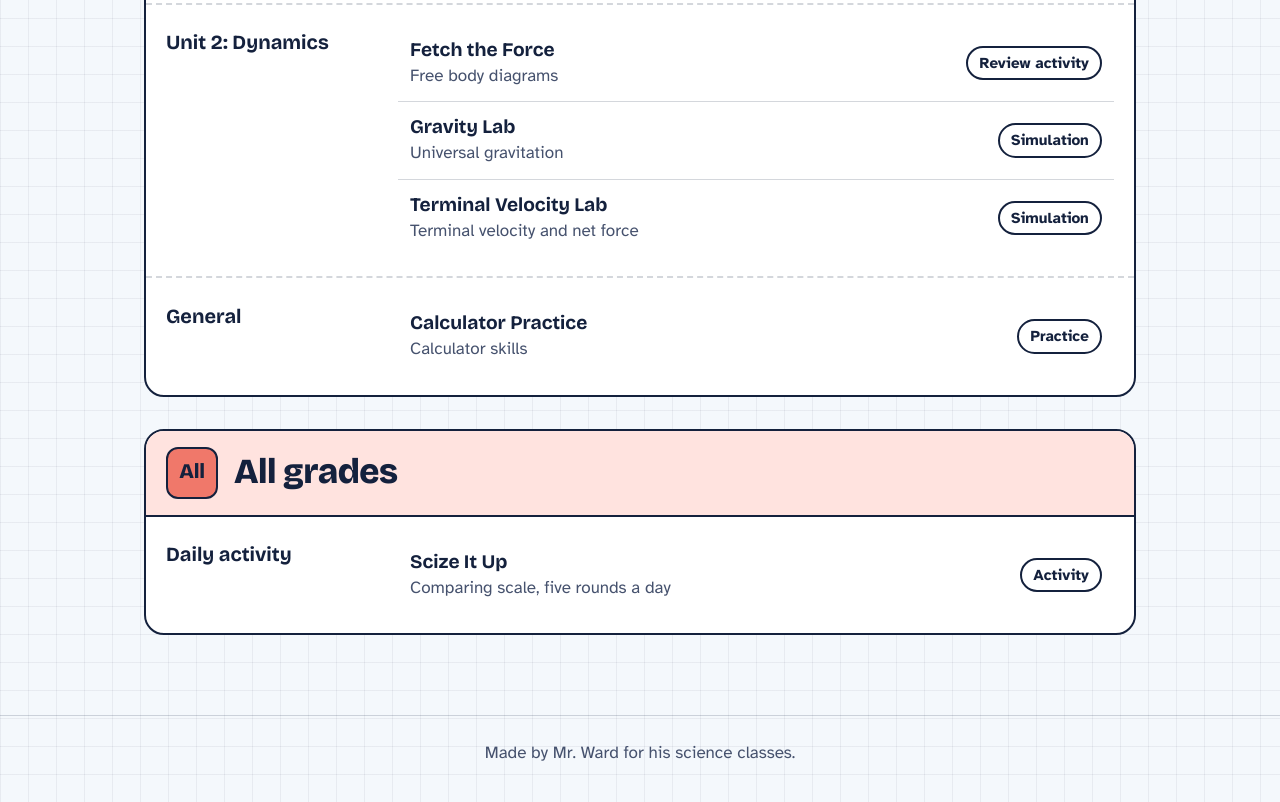
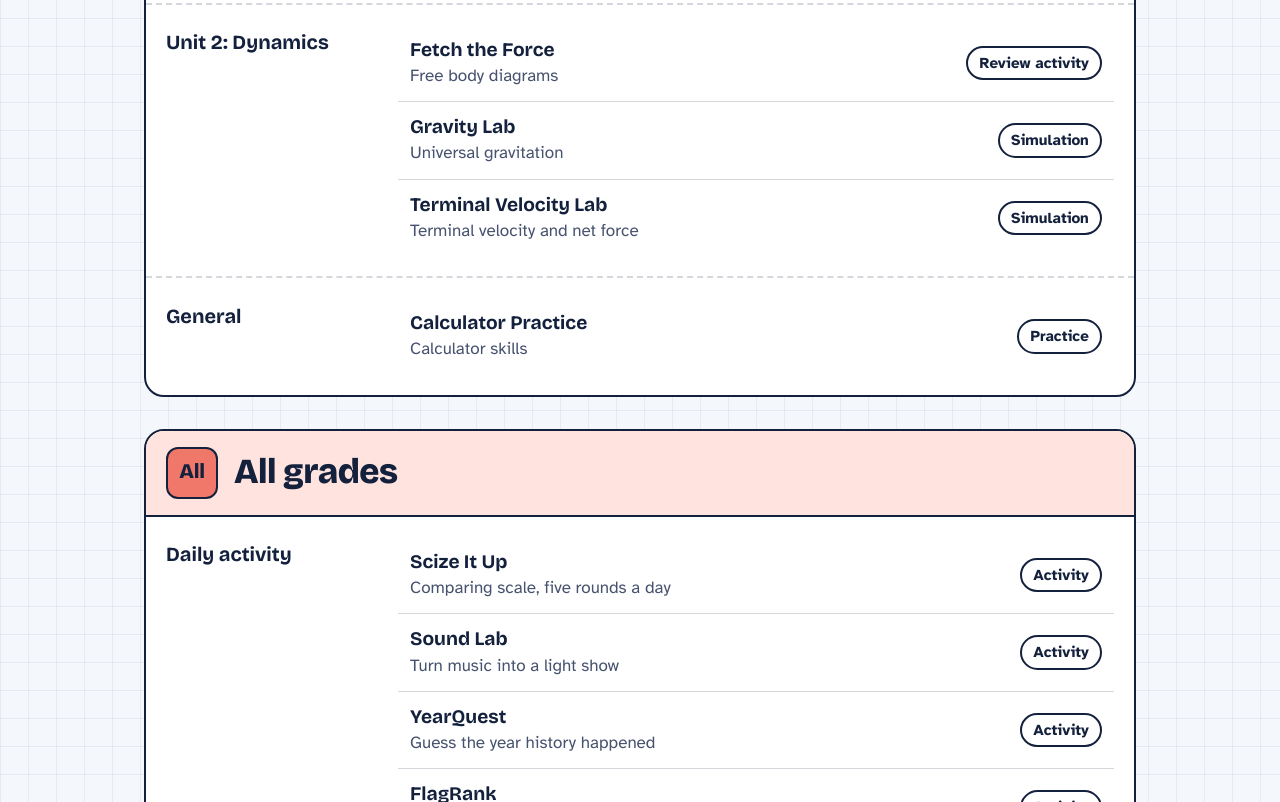
Before and after one commit to rward-prog/mr-ward-hub, a plain HTML site: page index.html in a window 1280 px wide. Shown: the part 1998-2800 px from the top of the page. Drawn offline with nearby package versions, Linux system fonts and the light colour scheme.

Commit message:
Update index.html

```diff
--- a/index.html
+++ b/index.html
@@ -434,7 +434,10 @@ const HUB = [
       {
         name: "Daily activity",
         projects: [
-          { title: "Scize It Up", topic: "Comparing scale, five rounds a day", type: "Activity", url: "https://scize-up.vercel.app/" }
+          { title: "Scize It Up", topic: "Comparing scale, five rounds a day", type: "Activity", url: "https://scize-up.vercel.app/" },
+          { title: "Sound Lab", topic: "Turn music into a light show", type: "Activity", url: "https://dancing-rob.vercel.app/" },
+          { title: "YearQuest", topic: "Guess the year history happened", type: "Activity", url: "https://yearquest-beryl.vercel.app/" },
+          { title: "FlagRank", topic: "Flags and geography", type: "Activity", url: "https://flagrank-ten.vercel.app/" }
         ]
       }
     ]
```
